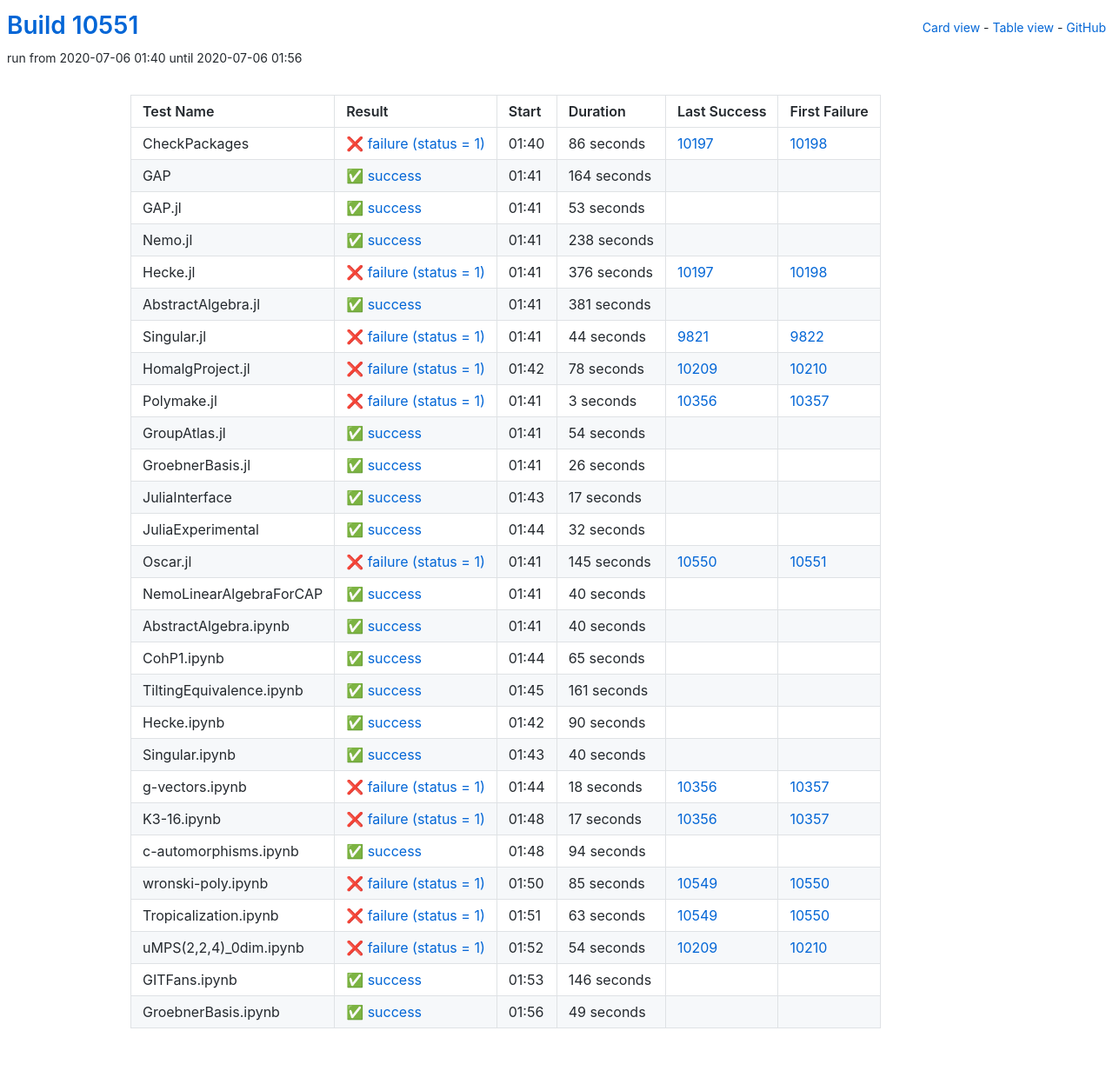
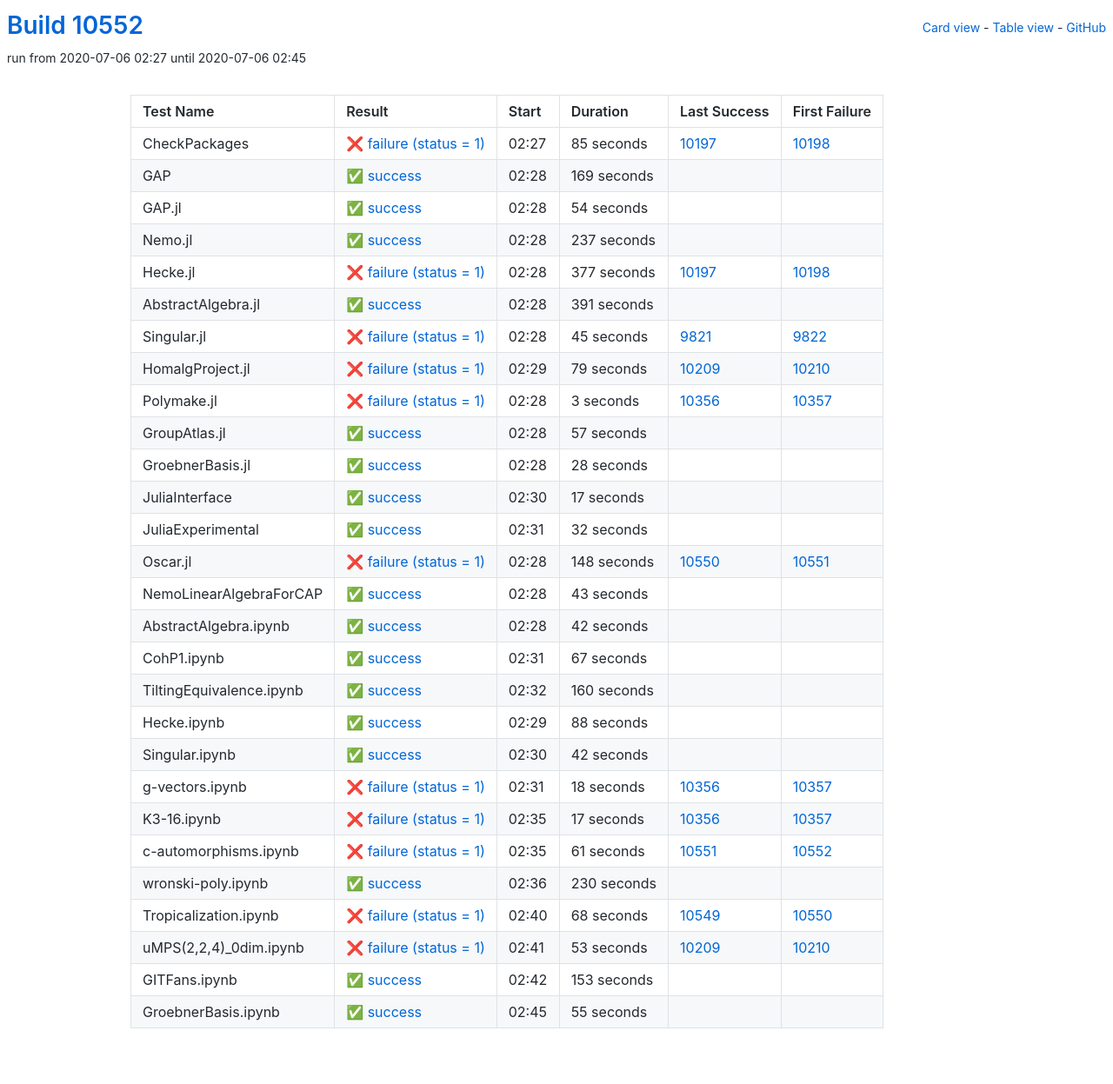
Before and after one commit to oscar-system/oscar-ci-status, a Jekyll site: the page built from table.html, in a window 1280 px wide. Shown: the whole page at 87% size. Built offline with Jekyll 4.4.1, drawn with Linux system fonts in a browser that asks for light colours.

Commit message:
Build #10552

```diff
--- a/_data/ci.yml
+++ b/_data/ci.yml
@@ -1,6 +1,6 @@
 ---
-build: 10551
-build_url: https://oscarci.mathematik.uni-kl.de/job/oscar/10551/
+build: 10552
+build_url: https://oscarci.mathematik.uni-kl.de/job/oscar/10552/
 job: oscar
 organization: oscar-system
 repo: oscar-ci-status
@@ -8,104 +8,104 @@
 tests:
 - name: CheckPackages
   id: checkpackages
-  log: https://oscarci.mathematik.uni-kl.de/job/oscar/10551/artifact/logs/build-10551/CheckPackages.log
-  start: 2020-07-06 01:40
+  log: https://oscarci.mathematik.uni-kl.de/job/oscar/10552/artifact/logs/build-10552/CheckPackages.log
+  start: 2020-07-06 02:27
   success: false
   exitcode: 1
   status: failure
-  duration: 86
+  duration: 85
   last_success: 10197
   last_success_url: https://oscarci.mathematik.uni-kl.de/job/oscar/10197/
   first_failure: 10198
   first_failure_url: https://oscarci.mathematik.uni-kl.de/job/oscar/10198/
 - name: GAP
   id: gap
-  log: https://oscarci.mathematik.uni-kl.de/job/oscar/10551/artifact/logs/build-10551/GAP.log
-  start: 2020-07-06 01:41
+  log: https://oscarci.mathematik.uni-kl.de/job/oscar/10552/artifact/logs/build-10552/GAP.log
+  start: 2020-07-06 02:28
   success: true
   exitcode: 0
   status: success
-  duration: 164
+  duration: 169
   last_success: false
   last_success_url:
   first_failure: false
   first_failure_url:
 - name: GAP.jl
   id: gap-jl
-  log: https://oscarci.mathematik.uni-kl.de/job/oscar/10551/artifact/logs/build-10551/GAP.jl.log
-  start: 2020-07-06 01:41
+  log: https://oscarci.mathematik.uni-kl.de/job/oscar/10552/artifact/logs/build-10552/GAP.jl.log
+  start: 2020-07-06 02:28
   success: true
   exitcode: 0
   status: success
-  duration: 53
+  duration: 54
   last_success: false
   last_success_url:
   first_failure: false
   first_failure_url:
 - name: Nemo.jl
   id: nemo-jl
-  log: https://oscarci.mathematik.uni-kl.de/job/oscar/10551/artifact/logs/build-10551/Nemo.jl.log
-  start: 2020-07-06 01:41
+  log: https://oscarci.mathematik.uni-kl.de/job/oscar/10552/artifact/logs/build-10552/Nemo.jl.log
+  start: 2020-07-06 02:28
   success: true
   exitcode: 0
   status: success
-  duration: 238
+  duration: 237
   last_success: false
   last_success_url:
   first_failure: false
   first_failure_url:
 - name: Hecke.jl
   id: hecke-jl
-  log: https://oscarci.mathematik.uni-kl.de/job/oscar/10551/artifact/logs/build-10551/Hecke.jl.log
-  start: 2020-07-06 01:41
+  log: https://oscarci.mathematik.uni-kl.de/job/oscar/10552/artifact/logs/build-10552/Hecke.jl.log
+  start: 2020-07-06 02:28
   success: false
   exitcode: 1
   status: failure
-  duration: 376
+  duration: 377
   last_success: 10197
   last_success_url: https://oscarci.mathematik.uni-kl.de/job/oscar/10197/
   first_failure: 10198
   first_failure_url: https://oscarci.mathematik.uni-kl.de/job/oscar/10198/
 - name: AbstractAlgebra.jl
   id: abstractalgebra-jl
-  log: https://oscarci.mathematik.uni-kl.de/job/oscar/10551/artifact/logs/build-10551/AbstractAlgebra.jl.log
-  start: 2020-07-06 01:41
+  log: https://oscarci.mathematik.uni-kl.de/job/oscar/10552/artifact/logs/build-10552/AbstractAlgebra.jl.log
+  start: 2020-07-06 02:28
   success: true
   exitcode: 0
   status: success
-  duration: 381
+  duration: 391
   last_success: false
   last_success_url:
   first_failure: false
   first_failure_url:
 - name: Singular.jl
   id: singular-jl
-  log: https://oscarci.mathematik.uni-kl.de/job/oscar/10551/artifact/logs/build-10551/Singular.jl.log
-  start: 2020-07-06 01:41
+  log: https://oscarci.mathematik.uni-kl.de/job/oscar/10552/artifact/logs/build-10552/Singular.jl.log
+  start: 2020-07-06 02:28
   success: false
   exitcode: 1
   status: failure
-  duration: 44
+  duration: 45
   last_success: 9821
   last_success_url: https://oscarci.mathematik.uni-kl.de/job/oscar/9821/
   first_failure: 9822
   first_failure_url: https://oscarci.mathematik.uni-kl.de/job/oscar/9822/
 - name: HomalgProject.jl
   id: homalgproject-jl
-  log: https://oscarci.mathematik.uni-kl.de/job/oscar/10551/artifact/logs/build-10551/HomalgProject.jl.log
-  start: 2020-07-06 01:42
+  log: https://oscarci.mathematik.uni-kl.de/job/oscar/10552/artifact/logs/build-10552/HomalgProject.jl.log
+  start: 2020-07-06 02:29
   success: false
   exitcode: 1
   status: failure
-  duration: 78
+  duration: 79
   last_success: 10209
   last_success_url: https://oscarci.mathematik.uni-kl.de/job/oscar/10209/
   first_failure: 10210
   first_failure_url: https://oscarci.mathematik.uni-kl.de/job/oscar/10210/
 - name: Polymake.jl
   id: polymake-jl
-  log: https://oscarci.mathematik.uni-kl.de/job/oscar/10551/artifact/logs/build-10551/Polymake.jl.log
-  start: 2020-07-06 01:41
+  log: https://oscarci.mathematik.uni-kl.de/job/oscar/10552/artifact/logs/build-10552/Polymake.jl.log
+  start: 2020-07-06 02:28
   success: false
   exitcode: 1
   status: failure
@@ -116,32 +116,32 @@
   first_failure_url: https://oscarci.mathematik.uni-kl.de/job/oscar/10357/
 - name: GroupAtlas.jl
   id: groupatlas-jl
-  log: https://oscarci.mathematik.uni-kl.de/job/oscar/10551/artifact/logs/build-10551/GroupAtlas.jl.log
-  start: 2020-07-06 01:41
+  log: https://oscarci.mathematik.uni-kl.de/job/oscar/10552/artifact/logs/build-10552/GroupAtlas.jl.log
+  start: 2020-07-06 02:28
   success: true
   exitcode: 0
   status: success
-  duration: 54
+  duration: 57
   last_success: false
   last_success_url:
   first_failure: false
   first_failure_url:
 - name: GroebnerBasis.jl
   id: groebnerbasis-jl
-  log: https://oscarci.mathematik.uni-kl.de/job/oscar/10551/artifact/logs/build-10551/GroebnerBasis.jl.log
-  start: 2020-07-06 01:41
+  log: https://oscarci.mathematik.uni-kl.de/job/oscar/10552/artifact/logs/build-10552/GroebnerBasis.jl.log
+  start: 2020-07-06 02:28
   success: true
   exitcode: 0
   status: success
-  duration: 26
+  duration: 28
   last_success: false
   last_success_url:
   first_failure: false
   first_failure_url:
 - name: JuliaInterface
   id: juliainterface
-  log: https://oscarci.mathematik.uni-kl.de/job/oscar/10551/artifact/logs/build-10551/JuliaInterface.log
-  start: 2020-07-06 01:43
+  log: https://oscarci.mathematik.uni-kl.de/job/oscar/10552/artifact/logs/build-10552/JuliaInterface.log
+  start: 2020-07-06 02:30
   success: true
   exitcode: 0
   status: success
@@ -152,8 +152,8 @@
   first_failure_url:
 - name: JuliaExperimental
   id: juliaexperimental
-  log: https://oscarci.mathematik.uni-kl.de/job/oscar/10551/artifact/logs/build-10551/JuliaExperimental.log
-  start: 2020-07-06 01:44
+  log: https://oscarci.mathematik.uni-kl.de/job/oscar/10552/artifact/logs/build-10552/JuliaExperimental.log
+  start: 2020-07-06 02:31
   success: true
   exitcode: 0
   status: success
@@ -164,92 +164,92 @@
   first_failure_url:
 - name: Oscar.jl
   id: oscar-jl
-  log: https://oscarci.mathematik.uni-kl.de/job/oscar/10551/artifact/logs/build-10551/Oscar.jl.log
-  start: 2020-07-06 01:41
+  log: https://oscarci.mathematik.uni-kl.de/job/oscar/10552/artifact/logs/build-10552/Oscar.jl.log
+  start: 2020-07-06 02:28
   success: false
   exitcode: 1
   status: failure
-  duration: 145
+  duration: 148
   last_success: 10550
   last_success_url: https://oscarci.mathematik.uni-kl.de/job/oscar/10550/
   first_failure: 10551
   first_failure_url: https://oscarci.mathematik.uni-kl.de/job/oscar/10551/
 - name: NemoLinearAlgebraForCAP
   id: nemolinearalgebraforcap
-  log: https://oscarci.mathematik.uni-kl.de/job/oscar/10551/artifact/logs/build-10551/NemoLinearAlgebraForCAP.log
-  start: 2020-07-06 01:41
+  log: https://oscarci.mathematik.uni-kl.de/job/oscar/10552/artifact/logs/build-10552/NemoLinearAlgebraForCAP.log
+  start: 2020-07-06 02:28
   success: true
   exitcode: 0
   status: success
-  duration: 40
+  duration: 43
   last_success: false
   last_success_url:
   first_failure: false
   first_failure_url:
 - name: AbstractAlgebra.ipynb
   id: abstractalgebra-ipynb
-  log: https://oscarci.mathematik.uni-kl.de/job/oscar/10551/artifact/logs/build-10551/AbstractAlgebra.ipynb.log
-  start: 2020-07-06 01:41
+  log: https://oscarci.mathematik.uni-kl.de/job/oscar/10552/artifact/logs/build-10552/AbstractAlgebra.ipynb.log
+  start: 2020-07-06 02:28
   success: true
   exitcode: 0
   status: success
-  duration: 40
+  duration: 42
   last_success: false
   last_success_url:
   first_failure: false
   first_failure_url:
 - name: CohP1.ipynb
   id: cohp1-ipynb
-  log: https://oscarci.mathematik.uni-kl.de/job/oscar/10551/artifact/logs/build-10551/CohP1.ipynb.log
-  start: 2020-07-06 01:44
+  log: https://oscarci.mathematik.uni-kl.de/job/oscar/10552/artifact/logs/build-10552/CohP1.ipynb.log
+  start: 2020-07-06 02:31
   success: true
   exitcode: 0
   status: success
-  duration: 65
+  duration: 67
   last_success: false
   last_success_url:
   first_failure: false
   first_failure_url:
 - name: TiltingEquivalence.ipynb
   id: tiltingequivalence-ipynb
-  log: https://oscarci.mathematik.uni-kl.de/job/oscar/10551/artifact/logs/build-10551/TiltingEquivalence.ipynb.log
-  start: 2020-07-06 01:45
+  log: https://oscarci.mathematik.uni-kl.de/job/oscar/10552/artifact/logs/build-10552/TiltingEquivalence.ipynb.log
+  start: 2020-07-06 02:32
   success: true
   exitcode: 0
   status: success
-  duration: 161
+  duration: 160
   last_success: false
   last_success_url:
   first_failure: false
   first_failure_url:
 - name: Hecke.ipynb
   id: hecke-ipynb
-  log: https://oscarci.mathematik.uni-kl.de/job/oscar/10551/artifact/logs/build-10551/Hecke.ipynb.log
-  start: 2020-07-06 01:42
+  log: https://oscarci.mathematik.uni-kl.de/job/oscar/10552/artifact/logs/build-10552/Hecke.ipynb.log
+  start: 2020-07-06 02:29
   success: true
   exitcode: 0
   status: success
-  duration: 90
+  duration: 88
   last_success: false
   last_success_url:
   first_failure: false
   first_failure_url:
 - name: Singular.ipynb
   id: singular-ipynb
-  log: https://oscarci.mathematik.uni-kl.de/job/oscar/10551/artifact/logs/build-10551/Singular.ipynb.log
-  start: 2020-07-06 01:43
+  log: https://oscarci.mathematik.uni-kl.de/job/oscar/10552/artifact/logs/build-10552/Singular.ipynb.log
+  start: 2020-07-06 02:30
   success: true
   exitcode: 0
   status: success
-  duration: 40
+  duration: 42
   last_success: false
   last_success_url:
   first_failure: false
   first_failure_url:
 - name: g-vectors.ipynb
   id: g-vectors-ipynb
-  log: https://oscarci.mathematik.uni-kl.de/job/oscar/10551/artifact/logs/build-10551/g-vectors.ipynb.log
-  start: 2020-07-06 01:44
+  log: https://oscarci.mathematik.uni-kl.de/job/oscar/10552/artifact/logs/build-10552/g-vectors.ipynb.log
+  start: 2020-07-06 02:31
   success: false
   exitcode: 1
   status: failure
@@ -260,8 +260,8 @@
   first_failure_url: https://oscarci.mathematik.uni-kl.de/job/oscar/10357/
 - name: K3-16.ipynb
   id: k3-16-ipynb
-  log: https://oscarci.mathematik.uni-kl.de/job/oscar/10551/artifact/logs/build-10551/K3-16.ipynb.log
-  start: 2020-07-06 01:48
+  log: https://oscarci.mathematik.uni-kl.de/job/oscar/10552/artifact/logs/build-10552/K3-16.ipynb.log
+  start: 2020-07-06 02:35
   success: false
   exitcode: 1
   status: failure
@@ -272,72 +272,72 @@
   first_failure_url: https://oscarci.mathematik.uni-kl.de/job/oscar/10357/
 - name: c-automorphisms.ipynb
   id: c-automorphisms-ipynb
-  log: https://oscarci.mathematik.uni-kl.de/job/oscar/10551/artifact/logs/build-10551/c-automorphisms.ipynb.log
-  start: 2020-07-06 01:48
+  log: https://oscarci.mathematik.uni-kl.de/job/oscar/10552/artifact/logs/build-10552/c-automorphisms.ipynb.log
+  start: 2020-07-06 02:35
+  success: false
+  exitcode: 1
+  status: failure
+  duration: 61
+  last_success: 10551
+  last_success_url: https://oscarci.mathematik.uni-kl.de/job/oscar/10551/
+  first_failure: 10552
+  first_failure_url: https://oscarci.mathematik.uni-kl.de/job/oscar/10552/
+- name: wronski-poly.ipynb
+  id: wronski-poly-ipynb
+  log: https://oscarci.mathematik.uni-kl.de/job/oscar/10552/artifact/logs/build-10552/wronski-poly.ipynb.log
+  start: 2020-07-06 02:36
   success: true
   exitcode: 0
   status: success
-  duration: 94
+  duration: 230
   last_success: false
   last_success_url:
   first_failure: false
   first_failure_url:
-- name: wronski-poly.ipynb
-  id: wronski-poly-ipynb
-  log: https://oscarci.mathematik.uni-kl.de/job/oscar/10551/artifact/logs/build-10551/wronski-poly.ipynb.log
-  start: 2020-07-06 01:50
+- name: Tropicalization.ipynb
+  id: tropicalization-ipynb
+  log: https://oscarci.mathematik.uni-kl.de/job/oscar/10552/artifact/logs/build-10552/Tropicalization.ipynb.log
+  start: 2020-07-06 02:40
   success: false
   exitcode: 1
   status: failure
-  duration: 85
-  last_success: 10549
-  last_success_url: https://oscarci.mathematik.uni-kl.de/job/oscar/10549/
-  first_failure: 10550
-  first_failure_url: https://oscarci.mathematik.uni-kl.de/job/oscar/10550/
-- name: Tropicalization.ipynb
-  id: tropicalization-ipynb
-  log: https://oscarci.mathematik.uni-kl.de/job/oscar/10551/artifact/logs/build-10551/Tropicalization.ipynb.log
-  start: 2020-07-06 01:51
-  success: false
-  exitcode: 1
-  status: failure
-  duration: 63
+  duration: 68
   last_success: 10549
   last_success_url: https://oscarci.mathematik.uni-kl.de/job/oscar/10549/
   first_failure: 10550
   first_failure_url: https://oscarci.mathematik.uni-kl.de/job/oscar/10550/
 - name: uMPS(2,2,4)_0dim.ipynb
   id: umps-2-2-4-0dim-ipynb
-  log: https://oscarci.mathematik.uni-kl.de/job/oscar/10551/artifact/logs/build-10551/uMPS-2-2-4-_0dim.ipynb.log
-  start: 2020-07-06 01:52
+  log: https://oscarci.mathematik.uni-kl.de/job/oscar/10552/artifact/logs/build-10552/uMPS-2-2-4-_0dim.ipynb.log
+  start: 2020-07-06 02:41
   success: false
   exitcode: 1
   status: failure
-  duration: 54
+  duration: 53
   last_success: 10209
   last_success_url: https://oscarci.mathematik.uni-kl.de/job/oscar/10209/
   first_failure: 10210
   first_failure_url: https://oscarci.mathematik.uni-kl.de/job/oscar/10210/
 - name: GITFans.ipynb
   id: gitfans-ipynb
-  log: https://oscarci.mathematik.uni-kl.de/job/oscar/10551/artifact/logs/build-10551/GITFans.ipynb.log
-  start: 2020-07-06 01:53
+  log: https://oscarci.mathematik.uni-kl.de/job/oscar/10552/artifact/logs/build-10552/GITFans.ipynb.log
+  start: 2020-07-06 02:42
   success: true
   exitcode: 0
   status: success
-  duration: 146
+  duration: 153
   last_success: false
   last_success_url:
   first_failure: false
   first_failure_url:
 - name: GroebnerBasis.ipynb
   id: groebnerbasis-ipynb
-  log: https://oscarci.mathematik.uni-kl.de/job/oscar/10551/artifact/logs/build-10551/GroebnerBasis.ipynb.log
-  start: 2020-07-06 01:56
+  log: https://oscarci.mathematik.uni-kl.de/job/oscar/10552/artifact/logs/build-10552/GroebnerBasis.ipynb.log
+  start: 2020-07-06 02:45
   success: true
   exitcode: 0
   status: success
-  duration: 49
+  duration: 55
   last_success: false
   last_success_url:
   first_failure: false
```
Also changed, not shown: README.md.
